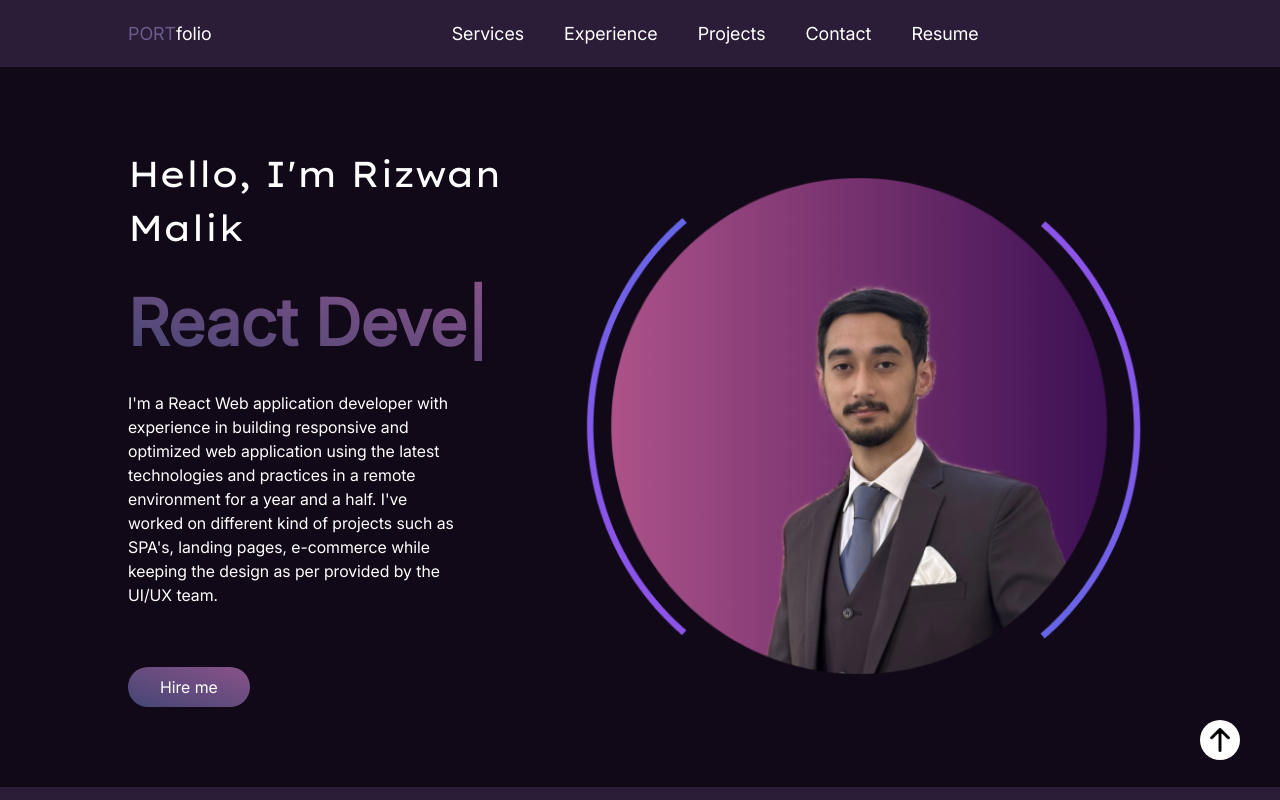
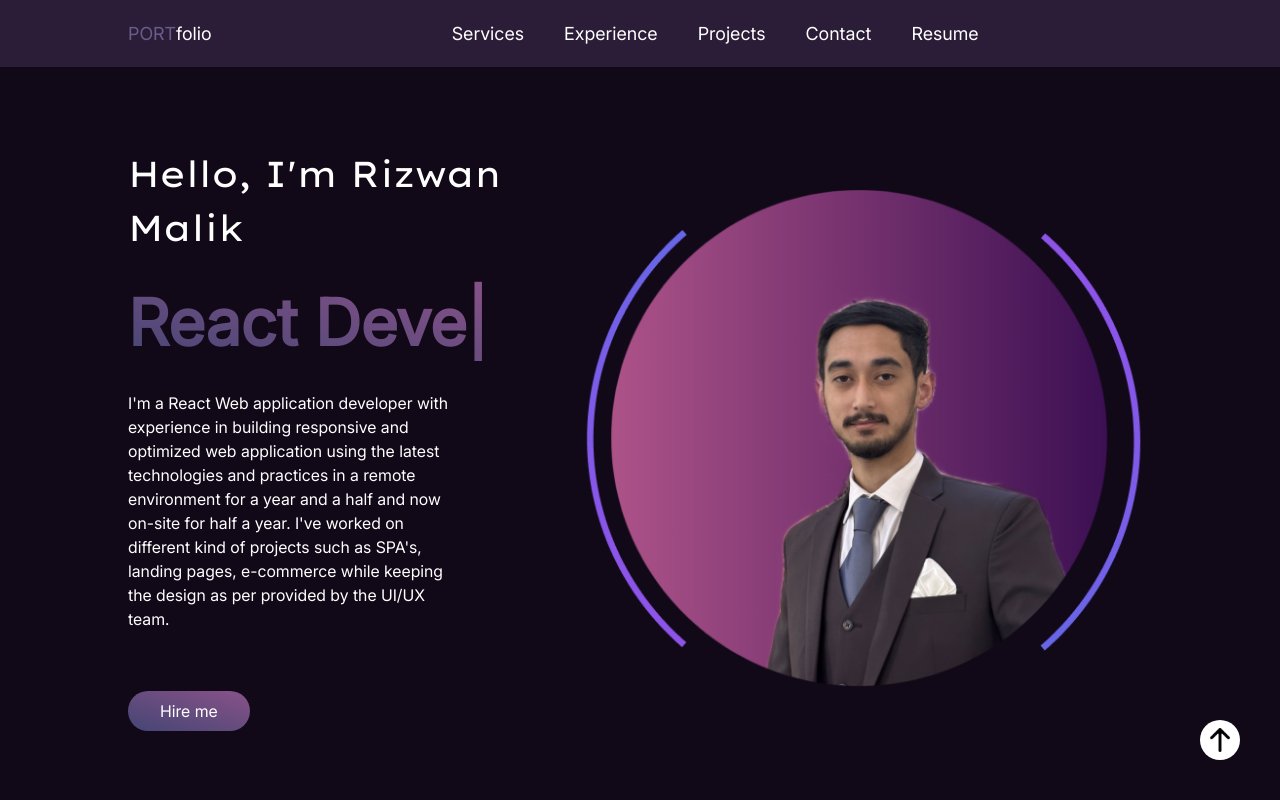
Before and after one commit to malikrizwan177/Resume_4_Typescript, a React (Vite) app: page / in a window 1280 px wide. Shown: the top 800 px of the page. Built offline with nearby package versions, Linux system fonts and the light colour scheme.

Commit message:
Update Hero component content and formatting
Improved code formatting and readability in the Hero component. Updated the profile image alt text and revised the developer experience description to include on-site work. No functional changes were made.

```diff
--- a/src/components/Hero.tsx
+++ b/src/components/Hero.tsx
@@ -1,16 +1,15 @@
 import { ReactTyped } from "react-typed";
 
-const Hero:React.FC = () => {
-
-  const textChange:Array<string> = ["Software Engineer", "React Developer"]
+const Hero: React.FC = () => {
+  const textChange: string[] = ["Software Engineer", "React Developer"];
 
   return (
-    <section className=" px-8 lg:px-32 py-20 bg-primary-dark">
+    <section className="px-8 lg:px-32 py-20 bg-primary-dark">
       <div className="flex flex-col md:flex-row-reverse gap-10 justify-between items-center max-w-[1440px] mx-auto">
         <img
           loading="lazy"
           src="./images/profile_photo.png"
-        alt="hero_image"
+          alt="Profile photo"
           className="xl:max-h-[500px] lg:max-h-[350px] md:max-h-[320px] max-h-[300px]"
         />
         <div className="flex flex-col justify-center items-start gap-3 md:gap-5 max-w-[620px]">
@@ -18,12 +17,20 @@ const Hero:React.FC = () => {
             Hello, I'm Rizwan Malik
           </p>
           <p className="text-[42px] md:text-[50px] lg:text-[64px] font-bold text-gradient">
-          <ReactTyped strings={textChange} typeSpeed={70} backSpeed={80} loop/>
+            <ReactTyped
+              strings={textChange}
+              typeSpeed={70}
+              backSpeed={80}
+              loop
+            />
           </p>
           <p className="mr-0 md:mr-20">
-        I'm a React Web application developer with experience in building responsive and optimized web application using
-        the latest technologies and practices in a remote environment for a year and a half. I've worked on different kind
-        of projects such as SPA's, landing pages, e-commerce while keeping the design as per provided by the UI/UX team.
+            I'm a React Web application developer with experience in building
+            responsive and optimized web application using the latest
+            technologies and practices in a remote environment for a year and a
+            half and now on-site for half a year. I've worked on different kind
+            of projects such as SPA's, landing pages, e-commerce while keeping
+            the design as per provided by the UI/UX team.
           </p>
           <a href="#contact">
             <button className="rounded-full px-8 py-2 mt-10 background-gradient">
```
Lines whose indentation alone changed are shown as unchanged.
